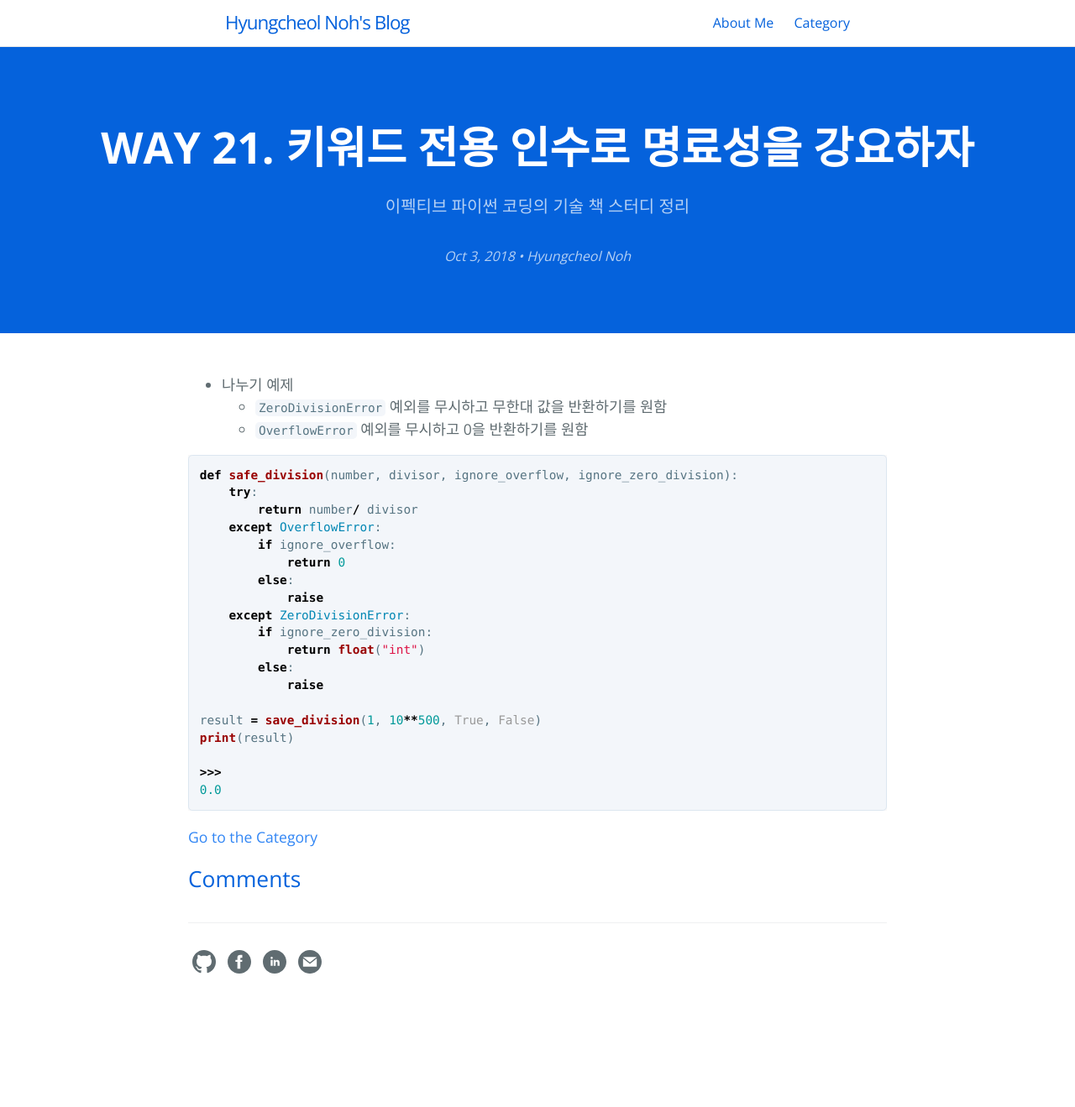
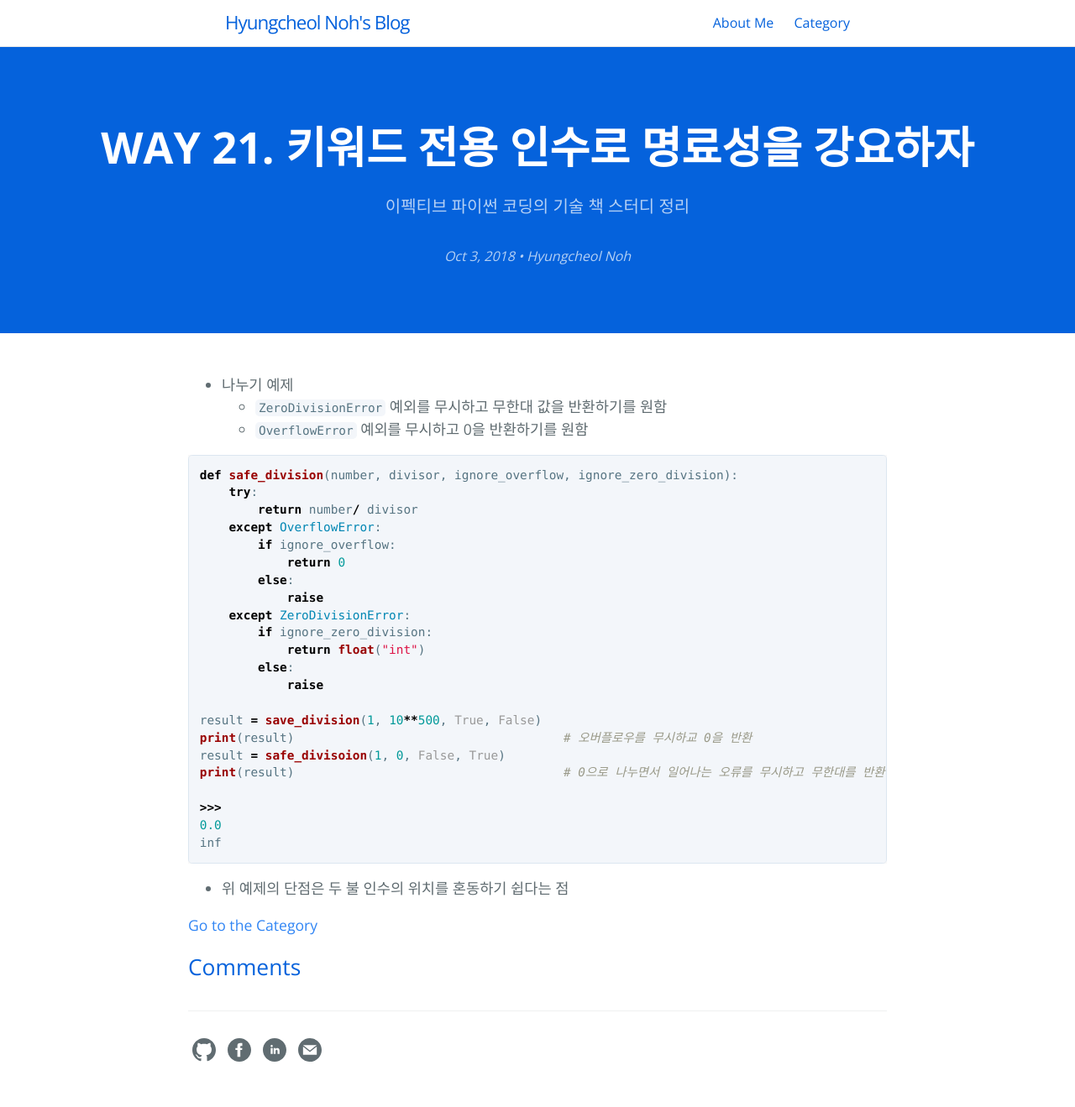
Before and after one commit to hcnoh/hcnoh.github.io, a Jekyll site: the page built from _posts/2018-10-03-effective-python-way21.md, in a window 1280 px wide. Shown: the whole page at 84% size. Built offline with Jekyll 4.4.1, drawn with Linux system fonts in a browser that asks for light colours; comment, search, counter and statistics services are not loaded; before the commit the page ends 1214 px from its top, so only the background shows below that.

Commit message:
Update 2018-10-03-effective-python-way21.md

````diff
--- a/_posts/2018-10-03-effective-python-way21.md
+++ b/_posts/2018-10-03-effective-python-way21.md
@@ -30,8 +30,13 @@ def safe_division(number, divisor, ignore_overflow, ignore_zero_division):
             raise
 
 result = save_division(1, 10**500, True, False)
-print(result)
+print(result)                                     # 오버플로우를 무시하교 0을 반환
+result = safe_divisoion(1, 0, False, True)
+print(result)                                     # 0으로 나누면서 일어나는 오류를 무시하고 무한대를 반환
 
 >>>
 0.0
+inf
 ```
+
+- 위 예제의 단점은 두 불 인수의 위치를 혼동하기 쉽다는 점
````
